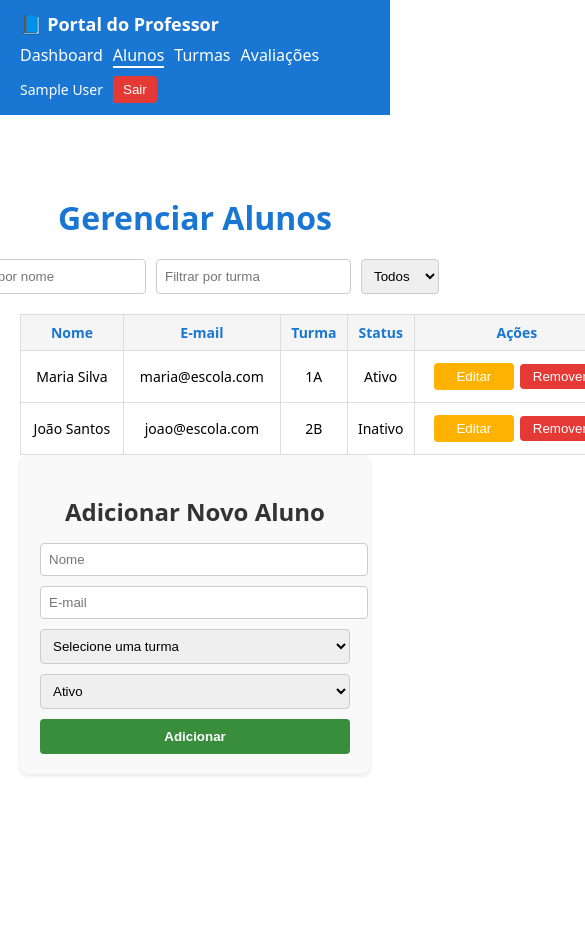
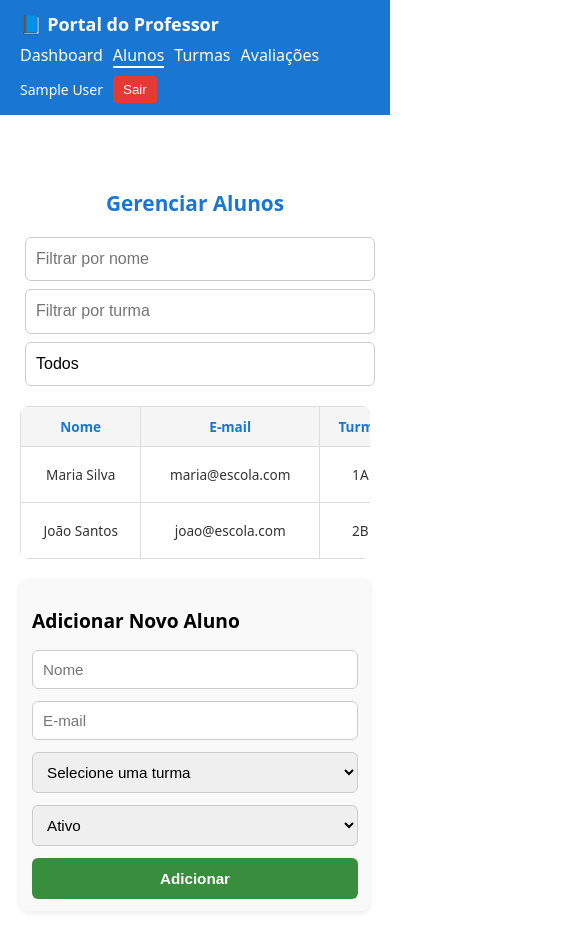
Before and after one commit to lukasasael/React-Portal-Professor, a React (Create React App) app in the folder portal-professor/: page /alunos in a window 390 px wide. Shown: the top 938 px of the page, 585 px wide, since content can reach past the window. Before the commit the page ends 844 px from the top, so only its background shows below. Built offline with nearby package versions, Linux system fonts and the light colour scheme; sample sign-in values are in the browser's storage.

Commit message:
Fixing Mobile View of Alunos

```diff
--- a/portal-professor/src/pages/Alunos/AlunosView.tsx
+++ b/portal-professor/src/pages/Alunos/AlunosView.tsx
@@ -54,6 +54,7 @@ export function AlunosView({
       </div>
 
       {/* 📋 Tabela */}
+      <div className="alunos-tabela-wrapper">
         <table className="alunos-tabela">
           <thead>
             <tr>
@@ -80,10 +81,7 @@ export function AlunosView({
               <button onClick={() => onEditar(a)} className="btn-editar">
                 Editar
               </button>
-                  <button
-                    onClick={() => onRemover(a.id)}
-                    className="btn-remover"
-                  >
+              <button onClick={() => onRemover(a.id)} className="btn-remover">
                 Remover
               </button>
             </td>
@@ -92,6 +90,8 @@ export function AlunosView({
       )}
     </tbody>
   </table>
+</div>
+
 
       {/* ➕ Formulário */}
       <form onSubmit={onAddAluno} className="form-novo-aluno">
--- a/portal-professor/src/pages/Alunos/styles.css
+++ b/portal-professor/src/pages/Alunos/styles.css
@@ -1,3 +1,6 @@
+/* ==========================
+   🎯 LAYOUT BASE
+========================== */
 .alunos-container {
   max-width: 900px;
   margin: 40px auto;
@@ -9,76 +12,106 @@ h1 {
   text-align: center;
   color: #1976d2;
   margin-bottom: 25px;
+  font-size: 1.8rem;
 }
 
-/* 🔍 Filtros */
+/* ==========================
+   🔍 FILTROS
+========================== */
 .filtros {
   display: flex;
+  flex-wrap: wrap;
   justify-content: center;
   gap: 10px;
   margin-bottom: 20px;
+  max-width: 100%;
+  overflow-x: hidden;
 }
 
+/* ==========================
+   🧰 CORREÇÃO DE INPUTS ALTOS
+========================== */
 .filtros input,
 .filtros select {
-  padding: 8px;
+  height: auto;              /* evita expansão vertical */
+  padding: 8px 10px;         /* mantém espaçamento interno bonito */
+  line-height: 1.4;          /* garante altura proporcional */
+  font-size: 0.95rem;
   border: 1px solid #ccc;
-  border-radius: 4px;
+  border-radius: 6px;
+  background-color: #fff;
+  box-sizing: border-box;    /* impede estouro de largura */
+  appearance: none;          /* remove estilos nativos que causam alturas diferentes */
 }
 
+.filtros {
+  display: flex;
+  flex-wrap: wrap;
+  justify-content: center;
+  align-items: center; /* garante alinhamento vertical bonito */
+  gap: 10px;
+  margin-bottom: 20px;
+  width: 100%;
+}
+
+
+.filtros input:focus,
+.filtros select:focus {
+  border-color: #1976d2;
+  outline: none;
+}
+
+/* ==========================
+   📋 TABELA DE ALUNOS
+========================== */
 .alunos-tabela-wrapper {
   width: 100%;
   overflow-x: auto;
   overflow-y: hidden;
-  -webkit-overflow-scrolling: touch; /* rolagem suave no iPhone */
+  -webkit-overflow-scrolling: touch;
   margin-bottom: 20px;
 }
 
 .alunos-tabela {
   width: 100%;
   border-collapse: collapse;
-  min-width: 700px; /* evita quebra de colunas */
+  min-width: 650px;
+  background-color: white;
+  border-radius: 8px;
+  overflow: hidden;
 }
 
 .alunos-tabela th,
 .alunos-tabela td {
   border: 1px solid #ddd;
-  padding: 10px;
+  padding: 12px 10px;
   text-align: center;
+  font-size: 0.95rem;
 }
 
 .alunos-tabela th {
   background-color: #f5f5f5;
   color: #1976d2;
+  font-weight: 600;
 }
 
-/* 🔹 no mobile */
-@media (max-width: 768px) {
-  .alunos-tabela-wrapper {
-    border-radius: 6px;
-    box-shadow: inset 0 0 4px rgba(0, 0, 0, 0.1);
-  }
-
-  .alunos-tabela {
-    min-width: 600px;
-  }
-
-  .alunos-tabela th,
-  .alunos-tabela td {
-    font-size: 14px;
-    padding: 8px 6px;
-  }
+.alunos-tabela td {
+  color: #333;
 }
 
-/* 🧾 Botões */
+/* ==========================
+   🧾 BOTÕES
+========================== */
 .btn-editar,
 .btn-remover {
   border: none;
-  border-radius: 4px;
-  padding: 5px 10px;
+  border-radius: 6px;
+  padding: 8px 14px;
   color: white;
   cursor: pointer;
-  margin: 0 4px;
+  margin: 2px;
+  font-size: 0.9rem;
+  transition: transform 0.1s, background-color 0.2s;
 }
 
 .btn-editar {
@@ -89,41 +122,212 @@ h1 {
   background-color: #e53935;
 }
 
-/* 🧾 Formulário */
+.btn-editar:hover {
+  background-color: #135ba1;
+}
+
+.btn-remover:hover {
+  background-color: #b71c1c;
+}
+
+.btn-editar:active,
+.btn-remover:active {
+  transform: scale(0.96);
+}
+
+/* ==========================
+   🧍 FORMULÁRIO
+========================== */
 .form-novo-aluno {
   background-color: #f9f9f9;
   padding: 20px;
-  border-radius: 8px;
-  box-shadow: 0 2px 4px rgba(0, 0, 0, 0.1);
-}
-
-.form-novo-aluno h2 {
-  text-align: center;
-  color: #333;
-  margin-bottom: 15px;
+  border-radius: 10px;
+  box-shadow: 0 2px 6px rgba(0, 0, 0, 0.08);
+  max-width: 100%;
+  overflow-x: hidden;
 }
 
 .form-novo-aluno input,
 .form-novo-aluno select {
   display: block;
   width: 100%;
-  padding: 8px;
-  margin-bottom: 10px;
+  max-width: 100%;
+  box-sizing: border-box;
+}
+
+
+.form-novo-aluno input,
+.form-novo-aluno select {
+  display: block;
+  width: 100%;
+  padding: 10px;
+  margin-bottom: 12px;
   border: 1px solid #ccc;
-  border-radius: 4px;
+  border-radius: 6px;
+  font-size: 1rem;
+  transition: border-color 0.2s;
+}
+
+.form-novo-aluno input:focus,
+.form-novo-aluno select:focus {
+  border-color: #1976d2;
+  outline: none;
 }
 
 .form-novo-aluno button {
   width: 100%;
-  padding: 10px;
+  padding: 12px;
   background-color: #388e3c;
   color: white;
   border: none;
-  border-radius: 4px;
+  border-radius: 6px;
   font-weight: 600;
+  font-size: 1rem;
   cursor: pointer;
+  transition: background-color 0.2s, transform 0.1s;
 }
 
 .form-novo-aluno button:hover {
   background-color: #2e7d32;
 }
+
+.form-novo-aluno button:active {
+  transform: scale(0.97);
+}
+
+/* ==========================
+   📱 MOBILE RESPONSIVE
+========================== */
+@media (max-width: 768px) {
+
+  .filtros {
+    flex-direction: column;
+    align-items: stretch;
+  }
+
+  .filtros input,
+  .filtros select {
+    width: 100%;
+    height: auto;
+    padding: 10px;
+    font-size: 1rem;
+  }
+
+  h1 {
+    font-size: 1.5rem;
+    margin-bottom: 15px;
+  }
+
+  .filtros {
+    flex-direction: column;
+    align-items: stretch;
+    gap: 8px;
+    padding: 0 5px;
+  }
+
+  .filtros input,
+  .filtros select {
+    width: 100%;
+    font-size: 1rem;
+  }
+
+  .alunos-tabela-wrapper {
+    border-radius: 6px;
+    box-shadow: inset 0 0 6px rgba(0, 0, 0, 0.08);
+  }
+
+  .alunos-tabela {
+    min-width: 600px;
+  }
+
+  .alunos-tabela th,
+  .alunos-tabela td {
+    font-size: 0.85rem;
+    padding: 8px;
+  }
+
+  .btn-editar,
+  .btn-remover {
+    padding: 6px 10px;
+    font-size: 0.8rem;
+  }
+
+  .form-novo-aluno {
+    padding: 15px;
+  }
+
+  .form-novo-aluno input,
+  .form-novo-aluno select,
+  .form-novo-aluno button {
+    font-size: 0.95rem;
+  }
+}
+
+/* ==========================
+   🧭 EXTRA SMALL (até 480px)
+========================== */
+@media (max-width: 480px) {
+  h1 {
+    font-size: 1.3rem;
+  }
+
+  .alunos-tabela {
+    min-width: 520px;
+  }
+
+  .form-novo-aluno {
+    border-radius: 8px;
+    padding: 12px;
+  }
+
+  .form-novo-aluno h2 {
+    font-size: 1.2rem;
+  }
+}
+
+/* Evita scroll horizontal global */
+html, body {
+  overflow-x: hidden;
+}
+
+/* 🔹 Wrapper da tabela: onde o scroll deve existir */
+.alunos-tabela-wrapper {
+  width: 100%;
+  overflow-x: auto; /* Scroll horizontal aqui */
+  overflow-y: hidden;
+  -webkit-overflow-scrolling: touch;
+  margin-bottom: 20px;
+  border-radius: 8px;
+  background-color: #fff;
+  box-shadow: inset 0 0 2px rgba(0, 0, 0, 0.05);
+}
+
+/* A tabela deve ter largura mínima para forçar o scroll */
+.alunos-tabela {
+  border-collapse: collapse;
+  width: max-content; /* 🔹 permite que o conteúdo defina a largura */
+  min-width: 700px;   /* 🔹 evita quebra no mobile */
+}
+
+/* Células */
+.alunos-tabela th,
+.alunos-tabela td {
+  border: 1px solid #ddd;
+  padding: 10px;
+  text-align: center;
+  white-space: nowrap; /* impede quebra de texto dentro das colunas */
+}
+
+/* Cabeçalho */
+.alunos-tabela th {
+  background-color: #f5f5f5;
+  color: #1976d2;
+  position: sticky;
+  top: 0;
+  z-index: 1;
+}
+
+/* Remove scroll global */
+html, body {
+  overflow-x: hidden;
+}
```
Lines whose indentation alone changed are shown as unchanged.
